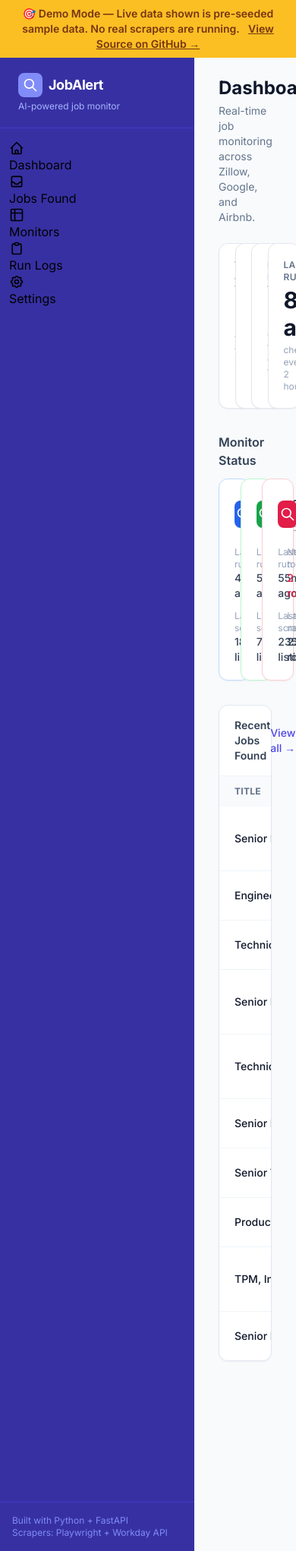
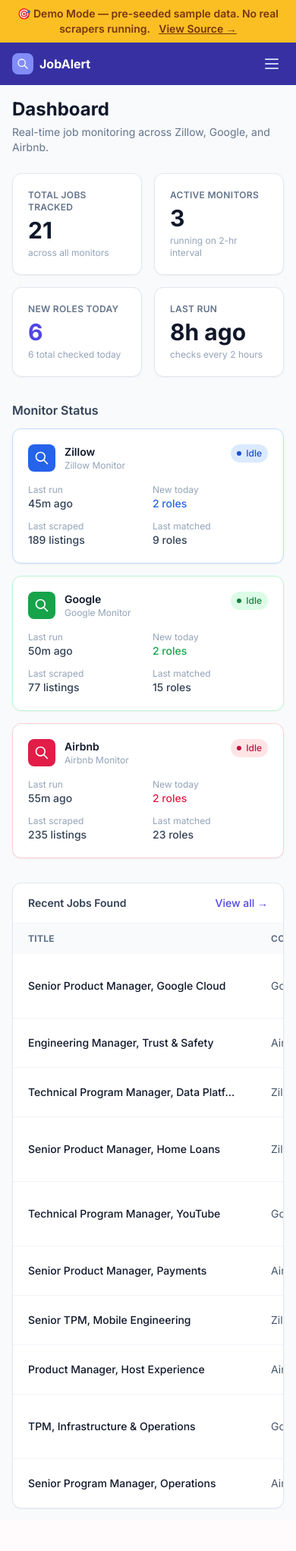
Before and after one commit to hunterdoster/jobalert, a FastAPI app: page / in a window 390 px wide. Shown: the whole page at 76% size. After the commit the page ends 1987 px from the top, so only its background shows below. Run offline with FastAPI, Linux system fonts and the light colour scheme; some libraries are stand-ins or nearby versions.

Commit message:
Make all pages responsive for mobile
- base.html: hamburger button + slide-in sidebar overlay on mobile; sidebar
  hidden by default on small screens with JS toggle and backdrop dismiss
- All pages: px-4/py-4 padding on mobile, sm:px-8/sm:py-6 on desktop
- dashboard: grid-cols-2 sm:grid-cols-4 for stat cards; grid-cols-1 sm:grid-cols-2 lg:grid-cols-3 for monitor cards
- monitors: grid-cols-2 sm:grid-cols-4 detail grid; grid-cols-1 sm:grid-cols-3 architecture section; flex-wrap header
- settings: grid-cols-1 md:grid-cols-2
- jobs/logs/dashboard: overflow-x-auto wrapper on all tables
- jobs/logs: flex-wrap filter rows

Co-Authored-By: Claude Sonnet 4.6 <noreply@anthropic.com>

```diff
--- a/templates/base.html
+++ b/templates/base.html
@@ -23,18 +23,38 @@
     .nav-link:not(.active) { @apply text-indigo-200 hover:bg-indigo-700/50 hover:text-white; }
   </style>
 </head>
-<body class="h-full">
+<body class="h-full flex flex-col">
 
 <!-- Demo Mode Banner -->
-<div class="bg-amber-400 text-amber-900 text-center text-sm font-semibold py-2 px-4">
-  🎯 Demo Mode — Live data shown is pre-seeded sample data. No real scrapers are running.
-  <a href="https://github.com/hunterdoster/jobalert" target="_blank" class="underline ml-2 hover:text-amber-700">View Source on GitHub →</a>
+<div class="bg-amber-400 text-amber-900 text-center text-sm font-semibold py-2 px-4 flex-shrink-0">
+  🎯 Demo Mode — pre-seeded sample data. No real scrapers running.
+  <a href="https://github.com/hunterdoster/jobalert" target="_blank" class="underline ml-2 hover:text-amber-700">View Source →</a>
 </div>
 
-<div class="flex h-[calc(100vh-36px)]">
+<!-- Mobile header -->
+<div class="md:hidden bg-indigo-800 flex items-center justify-between px-4 py-3 flex-shrink-0">
+  <div class="flex items-center gap-2">
+    <div class="w-7 h-7 bg-indigo-400 rounded-lg flex items-center justify-center">
+      <svg class="w-4 h-4 text-white" fill="none" stroke="currentColor" viewBox="0 0 24 24">
+        <path stroke-linecap="round" stroke-linejoin="round" stroke-width="2" d="M21 21l-6-6m2-5a7 7 0 11-14 0 7 7 0 0114 0z"/>
+      </svg>
+    </div>
+    <span class="text-white font-bold text-base">JobAlert</span>
+  </div>
+  <button id="sidebar-toggle" class="text-indigo-200 hover:text-white p-1 rounded-lg hover:bg-indigo-700">
+    <svg class="w-6 h-6" fill="none" stroke="currentColor" viewBox="0 0 24 24">
+      <path stroke-linecap="round" stroke-linejoin="round" stroke-width="2" d="M4 6h16M4 12h16M4 18h16"/>
+    </svg>
+  </button>
+</div>
+
+<!-- Sidebar overlay -->
+<div id="sidebar-overlay" class="fixed inset-0 bg-black/50 z-40 hidden md:hidden"></div>
+
+<div class="flex flex-1 overflow-hidden">
 
   <!-- Sidebar -->
-  <aside class="w-64 bg-indigo-800 flex flex-col flex-shrink-0">
+  <aside id="sidebar" class="fixed md:static top-0 left-0 bottom-0 z-50 w-64 bg-indigo-800 flex flex-col flex-shrink-0 -translate-x-full md:translate-x-0 transition-transform duration-200 ease-in-out">
     <!-- Logo -->
     <div class="px-6 py-5 border-b border-indigo-700">
       <div class="flex items-center gap-2">
@@ -102,5 +122,31 @@
   </main>
 </div>
 
+<script>
+  const toggle = document.getElementById('sidebar-toggle');
+  const sidebar = document.getElementById('sidebar');
+  const overlay = document.getElementById('sidebar-overlay');
+
+  function openSidebar() {
+    sidebar.classList.remove('-translate-x-full');
+    overlay.classList.remove('hidden');
+  }
+  function closeSidebar() {
+    sidebar.classList.add('-translate-x-full');
+    overlay.classList.add('hidden');
+  }
+
+  if (toggle) {
+    toggle.addEventListener('click', () => {
+      sidebar.classList.contains('-translate-x-full') ? openSidebar() : closeSidebar();
+    });
+  }
+  overlay.addEventListener('click', closeSidebar);
+
+  document.querySelectorAll('.nav-link').forEach(link => {
+    link.addEventListener('click', closeSidebar);
+  });
+</script>
+
 </body>
 </html>
--- a/templates/dashboard.html
+++ b/templates/dashboard.html
@@ -2,7 +2,7 @@
 {% block title %}Dashboard — JobAlert{% endblock %}
 {% block content %}
 
-<div class="px-8 py-6">
+<div class="px-4 py-4 sm:px-8 sm:py-6">
 
   <!-- Page header -->
   <div class="mb-6">
@@ -11,7 +11,7 @@
   </div>
 
   <!-- Stat cards -->
-  <div class="grid grid-cols-4 gap-4 mb-8">
+  <div class="grid grid-cols-2 sm:grid-cols-4 gap-4 mb-8">
     <div class="bg-white rounded-xl border border-slate-200 p-5 shadow-sm">
       <p class="text-xs font-semibold text-slate-500 uppercase tracking-wide">Total Jobs Tracked</p>
       <p class="text-3xl font-bold text-slate-900 mt-1">{{ total_jobs }}</p>
@@ -36,7 +36,7 @@
 
   <!-- Monitor status cards -->
   <h2 class="text-base font-semibold text-slate-700 mb-3">Monitor Status</h2>
-  <div class="grid grid-cols-3 gap-4 mb-8">
+  <div class="grid grid-cols-1 sm:grid-cols-2 lg:grid-cols-3 gap-4 mb-8">
     {% for s in monitor_stats %}
     {% set m = s.monitor %}
     {% set colors = {
@@ -95,7 +95,7 @@
       <h2 class="text-sm font-semibold text-slate-700">Recent Jobs Found</h2>
       <a href="/jobs" class="text-sm text-indigo-600 hover:text-indigo-800 font-medium">View all →</a>
     </div>
-    <div class="overflow-x-auto">
+    <div class="overflow-x-auto w-full">
       <table class="w-full text-sm">
         <thead>
           <tr class="bg-slate-50 text-xs font-semibold text-slate-500 uppercase tracking-wide">
--- a/templates/jobs.html
+++ b/templates/jobs.html
@@ -2,7 +2,7 @@
 {% block title %}Jobs Found — JobAlert{% endblock %}
 {% block content %}
 
-<div class="px-8 py-6">
+<div class="px-4 py-4 sm:px-8 sm:py-6">
 
   <div class="mb-6">
     <h1 class="text-2xl font-bold text-slate-900">Jobs Found</h1>
@@ -10,7 +10,7 @@
   </div>
 
   <!-- Filters -->
-  <form method="get" action="/jobs" class="flex gap-3 mb-6">
+  <form method="get" action="/jobs" class="flex flex-wrap gap-3 mb-6">
     <input type="text" name="q" value="{{ q }}" placeholder="Search titles..."
       class="flex-1 max-w-xs border border-slate-300 rounded-lg px-3 py-2 text-sm focus:outline-none focus:ring-2 focus:ring-indigo-500 focus:border-transparent">
     <select name="company"
@@ -33,6 +33,7 @@
 
   <!-- Table -->
   <div class="bg-white rounded-xl border border-slate-200 shadow-sm overflow-hidden">
+    <div class="overflow-x-auto w-full">
     <table class="w-full text-sm">
       <thead>
         <tr class="bg-slate-50 text-xs font-semibold text-slate-500 uppercase tracking-wide border-b border-slate-200">
@@ -82,6 +83,7 @@
         {% endfor %}
       </tbody>
     </table>
+    </div>
 
     <!-- Pagination -->
     {% if total_pages > 1 %}
--- a/templates/logs.html
+++ b/templates/logs.html
@@ -2,7 +2,7 @@
 {% block title %}Run Logs — JobAlert{% endblock %}
 {% block content %}
 
-<div class="px-8 py-6">
+<div class="px-4 py-4 sm:px-8 sm:py-6">
 
   <div class="mb-6">
     <h1 class="text-2xl font-bold text-slate-900">Run Logs</h1>
@@ -10,7 +10,7 @@
   </div>
 
   <!-- Filter -->
-  <form method="get" action="/logs" class="flex gap-3 mb-6">
+  <form method="get" action="/logs" class="flex flex-wrap gap-3 mb-6">
     <select name="company"
       class="border border-slate-300 rounded-lg px-3 py-2 text-sm focus:outline-none focus:ring-2 focus:ring-indigo-500 bg-white">
       <option value="">All Monitors</option>
@@ -30,6 +30,7 @@
   </form>
 
   <div class="bg-white rounded-xl border border-slate-200 shadow-sm overflow-hidden">
+    <div class="overflow-x-auto w-full">
     <table class="w-full text-sm">
       <thead>
         <tr class="bg-slate-50 text-xs font-semibold text-slate-500 uppercase tracking-wide border-b border-slate-200">
@@ -87,6 +88,7 @@
         {% endfor %}
       </tbody>
     </table>
+    </div>
 
     {% if total_pages > 1 %}
     <div class="flex items-center justify-between px-5 py-4 border-t border-slate-100 bg-slate-50">
--- a/templates/settings.html
+++ b/templates/settings.html
@@ -2,7 +2,7 @@
 {% block title %}Settings — JobAlert{% endblock %}
 {% block content %}
 
-<div class="px-8 py-6">
+<div class="px-4 py-4 sm:px-8 sm:py-6">
 
   <div class="mb-6">
     <h1 class="text-2xl font-bold text-slate-900">Settings</h1>
@@ -24,7 +24,7 @@
     </div>
   </div>
 
-  <div class="grid grid-cols-2 gap-6">
+  <div class="grid grid-cols-1 md:grid-cols-2 gap-6">
 
     <!-- General config -->
     <div class="bg-white rounded-xl border border-slate-200 shadow-sm p-6">
```
Also changed, not shown: templates/monitors.html (+4 -4 lines).
